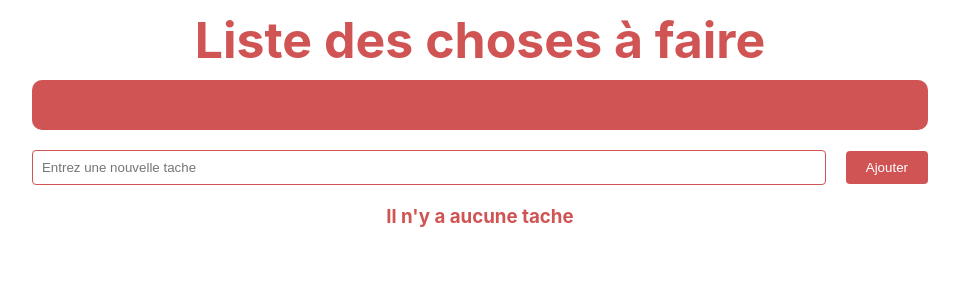
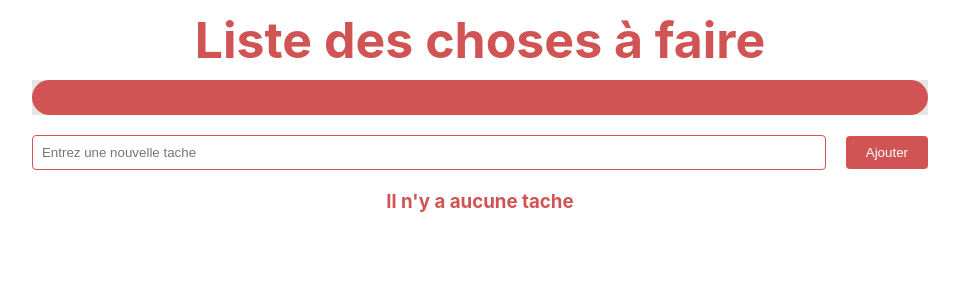
Before and after one commit to kevintsi/ToDoList, a React (Create React App) app: page / in a window 1280 px wide. Shown: the top 300 px of the page, without its empty margins (160-1119 px from the left). Built offline with nearby package versions, Linux system fonts and the light colour scheme; the HTML template or start-up script is replaced by a standard one.

Commit message:
Reorganisation code css

```diff
--- a/src/components/ProgressBar/ProgramBar.js
+++ b/src/components/ProgressBar/ProgramBar.js
@@ -3,7 +3,7 @@ import "./ProgressBar.css"
 const ProgressBar = ({ barStyle: { width, color } }) => {
     return (
         <div className="progress-bar-container ">
-            <div style={{ width: width + "%", borderRadius: "10px", textAlign: "center", backgroundColor: color, transition: "width 0.5s" }}></div>
+            <div style={{ width: width + "%", backgroundColor: color }}></div>
         </div>
     )
 }
--- a/src/components/ProgressBar/ProgressBar.css
+++ b/src/components/ProgressBar/ProgressBar.css
@@ -1,12 +1,14 @@
 .progress-bar-container {
-    height: 50px;
+    height: 35px;
     background-color: #E5E5E5;
-    border-radius: 10px;
     margin-bottom: 20px
 }
 
 .progress-bar-container>div {
-    height: 50px
+    height: 35px;
+    border-radius: 20px;
+    text-align: "center";
+    transition: width 0.5s;
 }
 
 @media screen and (max-width: 768px) {
```
